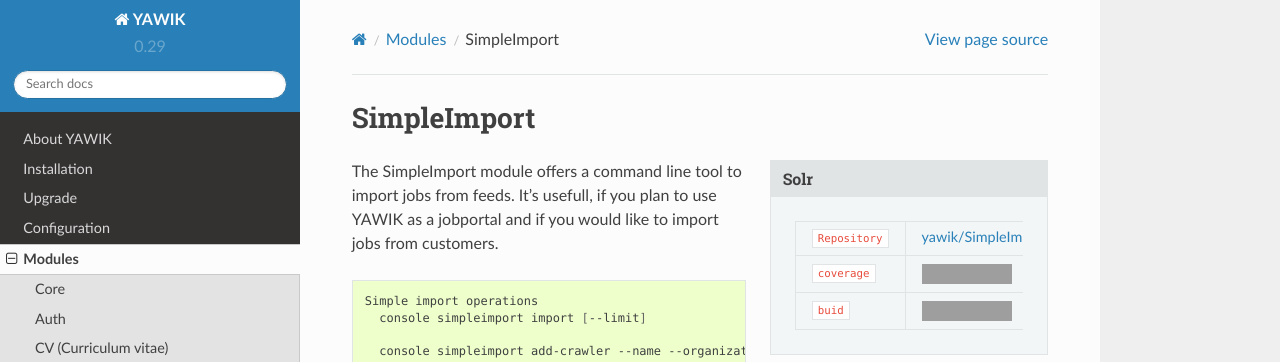
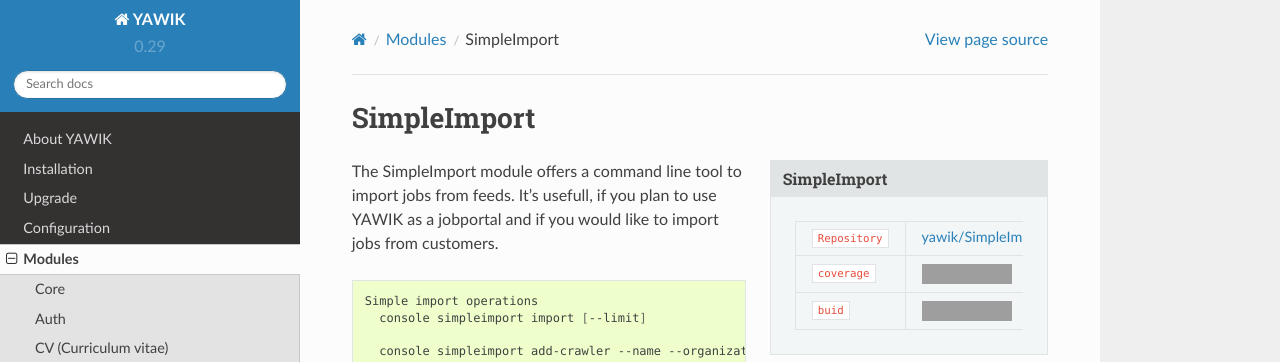
Before and after one commit to cross-solution/YawikDocs, a Sphinx documentation site: the page built from source/modules/simple-import/index.rst, in a window 1280 px wide and 900 px high, cut to the strip 0-362 px from the top of the window. Built offline with Sphinx 7.4.7 and the Read the Docs theme 2.0.0, drawn with Linux system fonts in a browser that asks for light colours; a script that is not in the unit is left out; comment, search, counter and statistics services are not loaded; grey boxes are pictures that could not be loaded.

Commit message:
fixes typo

```diff
--- a/source/modules/simple-import/index.rst
+++ b/source/modules/simple-import/index.rst
@@ -5,7 +5,7 @@
 SimpleImport
 ------------
 
-.. sidebar:: Solr
+.. sidebar:: SimpleImport
 
    =======================  ==========================================
    ``Repository``            `yawik/SimpleImport`_
```
